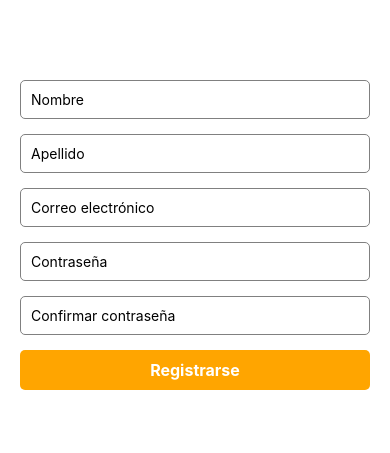
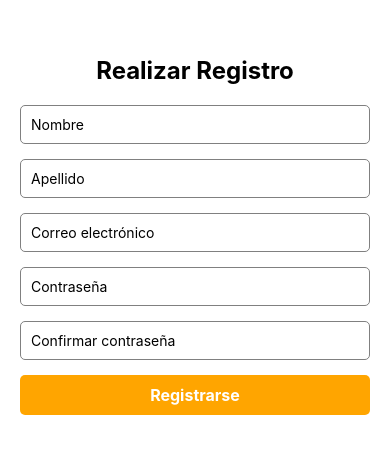
Before and after one commit to JonDavchavarriaga/Frontend-React-Native-Ecommerce, a React Native app: screen /Register in a window 390 px wide. Shown: the part 177-630 px from the top of the page. Built offline with nearby package versions, Linux system fonts and the light colour scheme.

Commit message:
se editan los botones

```diff
--- a/src/components/Products.js
+++ b/src/components/Products.js
@@ -1,4 +1,4 @@
-import React, { useContext } from 'react';
+import React, { useContext, useState } from 'react';
 import { FlatList, Image, Pressable, StyleSheet, Text, View } from 'react-native';
 import { DataContext } from './DataContext';
 
@@ -43,8 +43,19 @@ const Products = () => {
     },
   ];
 
+  const [hoveredIndex, setHoveredIndex] = useState(null); // Estado para controlar el hover
+  const [touchedIndex, setTouchedIndex] = useState(null); // Estado para controlar cuando se toca en dispositivos móviles
+
   const handleBuyPress = (product) => {
     buyProducts(product);
+  };
+
+  const handlePressIn = (index) => {
+    setTouchedIndex(index); // Simula el hover cuando se toca en móviles
+  };
+
+  const handlePressOut = () => {
+    setTouchedIndex(null); // Elimina el efecto de aumento al dejar de tocar
   };
 
   return (
@@ -52,12 +63,22 @@ const Products = () => {
       <Text style={styles.header}>FOURMINDS STORE</Text>
       <FlatList
         data={productos}
-        renderItem={({ item }) => (
+        renderItem={({ item, index }) => (
           <View style={styles.productItem}>
             <Image source={{ uri: item.img }} style={styles.productImage} />
             <Text style={styles.productName}>{item.productName}</Text>
             <Text style={styles.productPrice}> Precio: {item.price} $</Text>
-            <Pressable style={styles.buyButton} onPress={() => handleBuyPress(item)}>
+            <Pressable
+              style={[
+                styles.buyButton,
+                (hoveredIndex === index || touchedIndex === index) && styles.buyButtonHovered, // Aplica el estilo de aumento
+              ]}
+              onPress={() => handleBuyPress(item)}
+              onMouseEnter={() => setHoveredIndex(index)} // Activa el hover en escritorio
+              onMouseLeave={() => setHoveredIndex(null)} // Desactiva el hover
+              onPressIn={() => handlePressIn(index)} // Activa el efecto de aumento al presionar en móviles
+              onPressOut={handlePressOut} // Desactiva el efecto de aumento al soltar el toque en móviles
+            >
               <Text style={styles.buyButtonText}>Comprar</Text>
             </Pressable>
           </View>
@@ -107,6 +128,12 @@ const styles = StyleSheet.create({
     width: 150,
     marginTop: 8,
     borderRadius: 5,
+    alignItems: 'center',
+    justifyContent: 'center',
+    transition: 'transform 0.2s ease', // Hace la animación más suave en la web
+  },
+  buyButtonHovered: {
+    transform: [{ scale: 1.1 }], // Aumento de tamaño al hacer hover o al presionar
   },
   buyButtonText: {
     color: 'white',
--- a/src/screens/CartScreen.js
+++ b/src/screens/CartScreen.js
@@ -1,9 +1,11 @@
-import React, { useContext } from 'react';
-import { FlatList, Image, StyleSheet, Text, TouchableOpacity, View } from 'react-native';
+import React, { useContext, useState } from 'react';
+import { FlatList, Image, Pressable, StyleSheet, Text, TouchableOpacity, View } from 'react-native';
 import { DataContext } from '../components/DataContext';
 
 export default function CartScreen() {
   const { cart, removeFromCart, updateQuantity, getTotalPrice } = useContext(DataContext);
+
+  const [hovered, setHovered] = useState(false); // Estado para controlar el hover en "Ir a pagar"
 
   const renderItem = ({ item }) => (
     <View style={styles.itemContainer}>
@@ -44,9 +46,19 @@ export default function CartScreen() {
       {/* Total y botón para continuar */}
       <View style={styles.totalContainer}>
         <Text style={styles.totalText}>Total: ${getTotalPrice()}</Text>
-        <TouchableOpacity style={styles.checkoutButton} onPress={() => alert('Continuar con la compra')}>
+        <Pressable
+          style={[
+            styles.checkoutButton,
+            hovered && styles.checkButtonHovered, // Aplica el estilo de aumento
+          ]}
+          onPress={() => alert('Continuar con la compra')}
+          onMouseEnter={() => setHovered(true)} // Activa el hover en escritorio
+          onMouseLeave={() => setHovered(false)} // Desactiva el hover en escritorio
+          onPressIn={() => setHovered(true)} // Activa el efecto de aumento al presionar en móviles
+          onPressOut={() => setHovered(false)} // Desactiva el efecto de aumento al soltar en móviles
+        >
           <Text style={styles.checkoutButtonText}>Ir a pagar</Text>
-        </TouchableOpacity>
+        </Pressable>
       </View>
     </View>
   );
@@ -128,6 +140,10 @@ const styles = StyleSheet.create({
     backgroundColor: 'orange',
     borderRadius: 5,
     alignItems: 'center',
+    transition: 'transform 0.2s ease', // Animación suave para web
+  },
+  checkButtonHovered: {
+    transform: [{ scale: 1.1 }], // Efecto de aumento al hacer hover
   },
   checkoutButtonText: {
     color: '#fff',
--- a/src/screens/LoginScreen.js
+++ b/src/screens/LoginScreen.js
@@ -1,7 +1,7 @@
 import { MaterialCommunityIcons } from '@expo/vector-icons';
+import AsyncStorage from '@react-native-async-storage/async-storage';
 import React, { useContext, useState } from 'react';
 import { Image, StyleSheet, Text, TextInput, TouchableOpacity, View } from 'react-native';
-import AsyncStorage from '@react-native-async-storage/async-storage';
 import { DataContext } from '../components/DataContext'; // Asegúrate de que la ruta es correcta
 
 const LoginScreen = ({ navigation }) => {
@@ -10,6 +10,8 @@ const LoginScreen = ({ navigation }) => {
   const [rememberMe, setRememberMe] = useState(false);
   const [email, setEmail] = useState('');
   const [password, setPassword] = useState('');
+  const [touched, setTouched] = useState(false); // Nuevo estado para controlar el efecto de "hover"
+
   const handleLogin = async () => {
     try {
       const response = await fetch('http://localhost:8080/auth/login', {
@@ -44,7 +46,6 @@ const LoginScreen = ({ navigation }) => {
       <Image source={require('../../assets/favicon.png')} style={styles.image} resizeMode='contain' />
       <Text style={styles.title}>Iniciar Sesión</Text>
 
-      {/* Input de correo electrónico */}
       <TextInput
         placeholder='Correo electrónico'
         style={styles.input}
@@ -54,7 +55,6 @@ const LoginScreen = ({ navigation }) => {
         onChangeText={setEmail}
       />
 
-      {/* Input de contraseña con botón de mostrar/ocultar */}
       <View style={styles.passwordContainer}>
         <TextInput
           placeholder='Contraseña'
@@ -69,7 +69,6 @@ const LoginScreen = ({ navigation }) => {
         </TouchableOpacity>
       </View>
 
-      {/* Check de recordar contraseña */}
       <View style={styles.rememberMeContainer}>
         <TouchableOpacity onPress={() => setRememberMe(!rememberMe)}>
           <View style={[styles.checkbox, rememberMe && styles.checked]}>
@@ -79,17 +78,17 @@ const LoginScreen = ({ navigation }) => {
         <Text style={styles.rememberMeText}>Recordar contraseña</Text>
       </View>
 
-      {/* Texto de "¿Olvidó su contraseña?"
-      <TouchableOpacity onPress={() => navigation.navigate('ForgotPassword')}>
-        <Text style={styles.forgotText}>¿Olvidó su contraseña?</Text>
-      </TouchableOpacity> */}
-
-      {/* Botón de login */}
-      <TouchableOpacity style={styles.button} onPress={handleLogin}>
+      <TouchableOpacity
+        style={[styles.button, touched && styles.buttonHovered]} // Aplica el estilo de "hover"
+        onPress={handleLogin}
+        onPressIn={() => setTouched(true)} // Activa el efecto al presionar en móviles
+        onPressOut={() => setTouched(false)} // Desactiva el efecto al soltar en móviles
+        onMouseEnter={() => setTouched(true)} // Activa el "hover" en web
+        onMouseLeave={() => setTouched(false)} // Desactiva el "hover" en web
+      >
         <Text style={styles.buttonText}>Iniciar Sesión</Text>
       </TouchableOpacity>
 
-      {/* Texto de "Regístrate aquí" que navega a la pantalla de registro */}
       <TouchableOpacity onPress={() => navigation.navigate('Register')}>
         <Text style={styles.registerText}>¿No tienes cuenta? Regístrate aquí</Text>
       </TouchableOpacity>
@@ -137,11 +136,6 @@ const styles = StyleSheet.create({
   icon: {
     paddingHorizontal: 10,
   },
-  forgotText: {
-    color: 'orange',
-    textAlign: 'right',
-    marginBottom: 20,
-  },
   rememberMeContainer: {
     flexDirection: 'row',
     alignItems: 'center',
@@ -173,6 +167,10 @@ const styles = StyleSheet.create({
     borderRadius: 5,
     alignItems: 'center',
     marginBottom: 20,
+    transition: 'transform 0.2s ease', // Efecto de transición para el "hover" en web
+  },
+  buttonHovered: {
+    transform: [{ scale: 1.1 }], // Aumenta el tamaño del botón cuando está en "hover"
   },
   buttonText: {
     color: 'white',
--- a/src/screens/RegisterScreen.js
+++ b/src/screens/RegisterScreen.js
@@ -1,6 +1,6 @@
+import AsyncStorage from '@react-native-async-storage/async-storage';
 import React, { useContext, useState } from 'react';
-import { Image,Alert, StyleSheet, Text, TextInput, TouchableOpacity, View } from 'react-native';
-import AsyncStorage from '@react-native-async-storage/async-storage';
+import { Alert, StyleSheet, Text, TextInput, TouchableOpacity, View } from 'react-native';
 import { DataContext } from '../components/DataContext';
 
 const RegisterScreen = ({ navigation }) => {
@@ -10,6 +10,7 @@ const RegisterScreen = ({ navigation }) => {
   const [confirmPassword, setConfirmPassword] = useState('');
   const [firstName, setFirstName] = useState('');
   const [lastName, setLastName] = useState('');
+  const [touched, setTouched] = useState(false); // Estado para "hover"
 
   const handleRegister = async () => {
     // Validar que las contraseñas coincidan
@@ -56,6 +57,7 @@ const RegisterScreen = ({ navigation }) => {
 
   return (
     <View style={styles.container}>
+      <Text style={styles.title}>Realizar Registro</Text> {/* Título agregado */}
       <TextInput placeholder='Nombre' value={firstName} onChangeText={setFirstName} style={styles.input} />
       <TextInput placeholder='Apellido' value={lastName} onChangeText={setLastName} style={styles.input} />
       <TextInput
@@ -80,8 +82,14 @@ const RegisterScreen = ({ navigation }) => {
         style={styles.input}
         secureTextEntry
       />
-
-      <TouchableOpacity style={styles.button} onPress={handleRegister}>
+      <TouchableOpacity
+        style={[styles.button, touched && styles.buttonHovered]} // Aplica el estilo de "hover"
+        onPress={handleRegister}
+        onPressIn={() => setTouched(true)} // Activa el efecto al presionar en móviles
+        onPressOut={() => setTouched(false)} // Desactiva el efecto al soltar en móviles
+        onMouseEnter={() => setTouched(true)} // Activa el "hover" en web
+        onMouseLeave={() => setTouched(false)} // Desactiva el "hover" en web
+      >
         <Text style={styles.buttonText}>Registrarse</Text>
       </TouchableOpacity>
     </View>
@@ -95,12 +103,34 @@ const styles = StyleSheet.create({
     justifyContent: 'center',
     backgroundColor: 'white',
   },
+  title: {
+    fontSize: 24,
+    fontWeight: 'bold',
+    marginBottom: 20,
+    textAlign: 'center', // Centra el título
+  },
   input: {
     borderColor: 'gray',
     borderWidth: 1,
     padding: 10,
     marginBottom: 15,
     borderRadius: 5,
+  },
+  checkbox: {
+    width: 20,
+    height: 20,
+    borderColor: 'gray',
+    borderWidth: 1,
+    borderRadius: 3,
+    alignItems: 'center',
+    justifyContent: 'center',
+    marginRight: 8,
+  },
+  innerCheckbox: {
+    width: 12,
+    height: 12,
+    backgroundColor: 'orange',
+    borderRadius: 2,
   },
   button: {
     backgroundColor: 'orange',
@@ -109,6 +139,10 @@ const styles = StyleSheet.create({
     borderRadius: 5,
     alignItems: 'center',
     marginBottom: 20,
+    transition: 'transform 0.2s ease', // Efecto de transición para el "hover" en web
+  },
+  buttonHovered: {
+    transform: [{ scale: 1.1 }], // Aumenta el tamaño del botón cuando está en "hover"
   },
   buttonText: {
     color: 'white',
```
